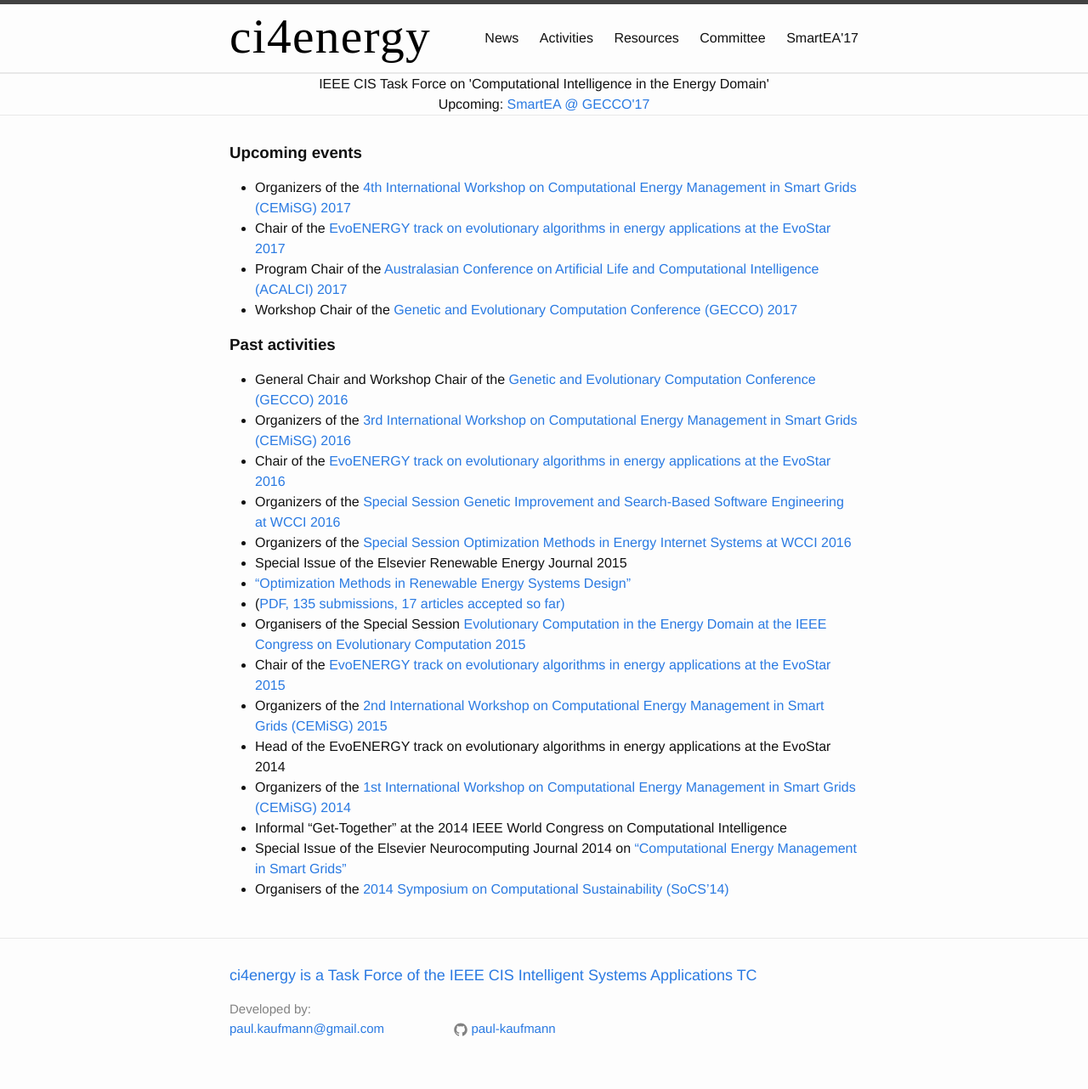
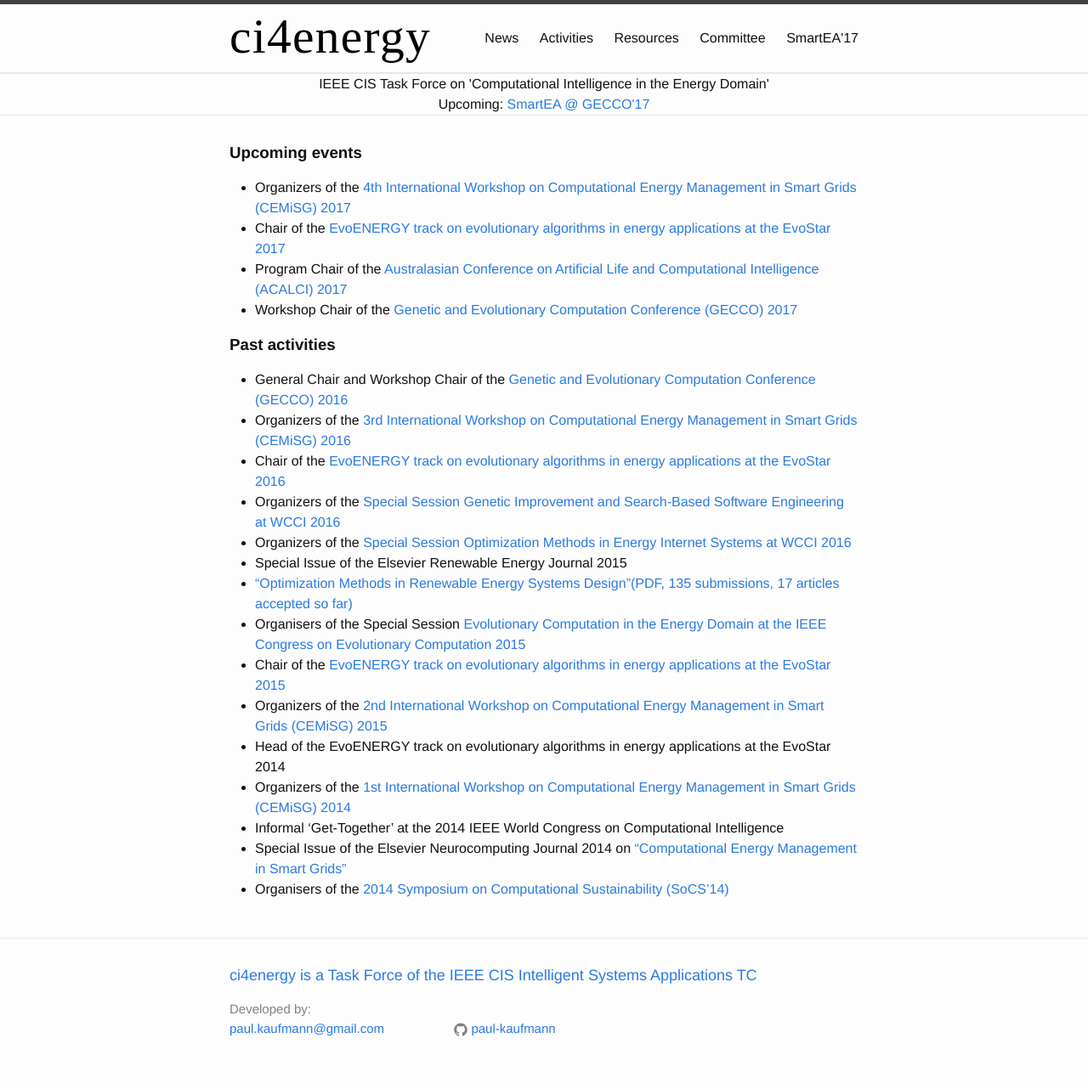
Before and after one commit to ci4energy/ci4energy.github.io, a Jekyll site: the page built from activities.md, in a window 1280 px wide. Shown: the whole page at 85% size. Built offline with Jekyll 4.4.1, drawn with Linux system fonts in a browser that asks for light colours.

Commit message:
no message

```diff
--- a/activities.md
+++ b/activities.md
@@ -20,13 +20,12 @@
 - Organizers of the <a href="http://www0.cs.ucl.ac.uk/staff/w.langdon/cec2016/">Special Session Genetic Improvement and Search-Based Software Engineering at WCCI 2016
 - Organizers of the <a href="http://www.wcci2016.org/spsessions.php">Special Session Optimization Methods in Energy Internet Systems at WCCI 2016
 - Special Issue of the Elsevier Renewable Energy Journal 2015
-- <a href="http://www.journals.elsevier.com/renewable-energy/call-for-papers/special-issue-on-optimization-methods-in-renewable-energy-sy/">"Optimization Methods in Renewable Energy Systems Design"
-- (<a href="http://cs.adelaide.edu.au/%7Emarkus/CIS-TF-Energy/Renewable_Energy_Special_Issue-Optimization_Methods_in_Renewable_Energy_Systems_Design-CfP.pdf">PDF, 135 submissions, 17 articles accepted so far)
+- <a href="http://www.journals.elsevier.com/renewable-energy/call-for-papers/special-issue-on-optimization-methods-in-renewable-energy-sy/">"Optimization Methods in Renewable Energy Systems Design"(<a href="http://cs.adelaide.edu.au/%7Emarkus/CIS-TF-Energy/Renewable_Energy_Special_Issue-Optimization_Methods_in_Renewable_Energy_Systems_Design-CfP.pdf">PDF, 135 submissions, 17 articles accepted so far)
 - Organisers of the Special Session <a href="http://cs.adelaide.edu.au/%7Eoptlog/CEC2015RenewableEnergy/">Evolutionary Computation in the Energy Domain at the IEEE Congress on Evolutionary Computation 2015
 - Chair of the <a href="http://www.evostar.org/2015/cfp_evoenergy.php">EvoENERGY track on evolutionary algorithms in energy applications at the EvoStar 2015
 - Organizers of the <a href="http://www.cemisg2015.org/">2nd International Workshop on Computational Energy Management in Smart Grids (CEMiSG) 2015
 - Head of the EvoENERGY track on evolutionary algorithms in energy applications at the EvoStar 2014
 - Organizers of the <a href="http://www.cemisg2014.org/">1st International Workshop on Computational Energy Management in Smart Grids (CEMiSG) 2014
-- Informal “Get-Together” at the 2014 IEEE World Congress on Computational Intelligence
+- Informal 'Get-Together' at the 2014 IEEE World Congress on Computational Intelligence
 - Special Issue of the Elsevier Neurocomputing Journal 2014 on <a href="http://cs.adelaide.edu.au/%7Emarkus/CIS-TF-Energy/CFP_NC2014.pdf">"Computational Energy Management in Smart Grids"
 - Organisers of the <a href="http://socs14.sita-research.org/">2014 Symposium on Computational Sustainability (SoCS'14)
```
